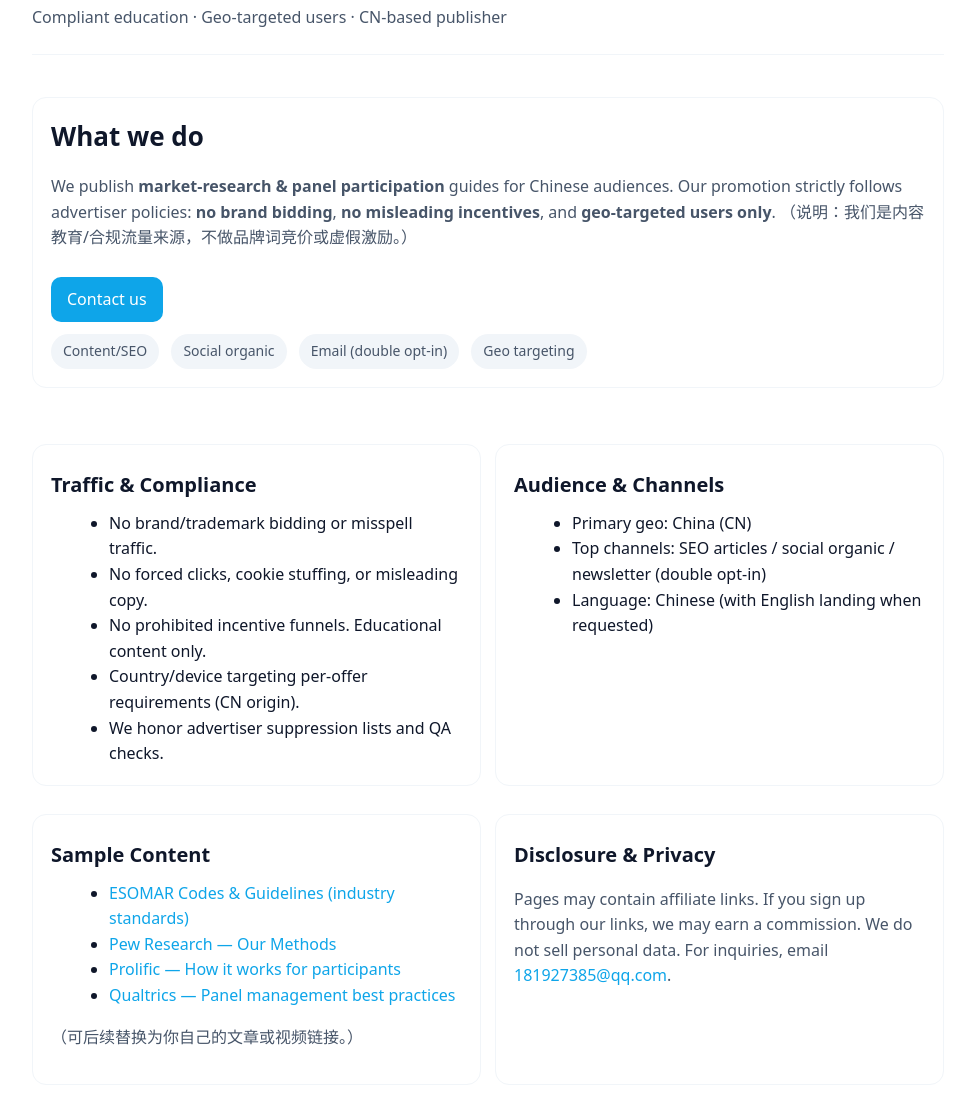
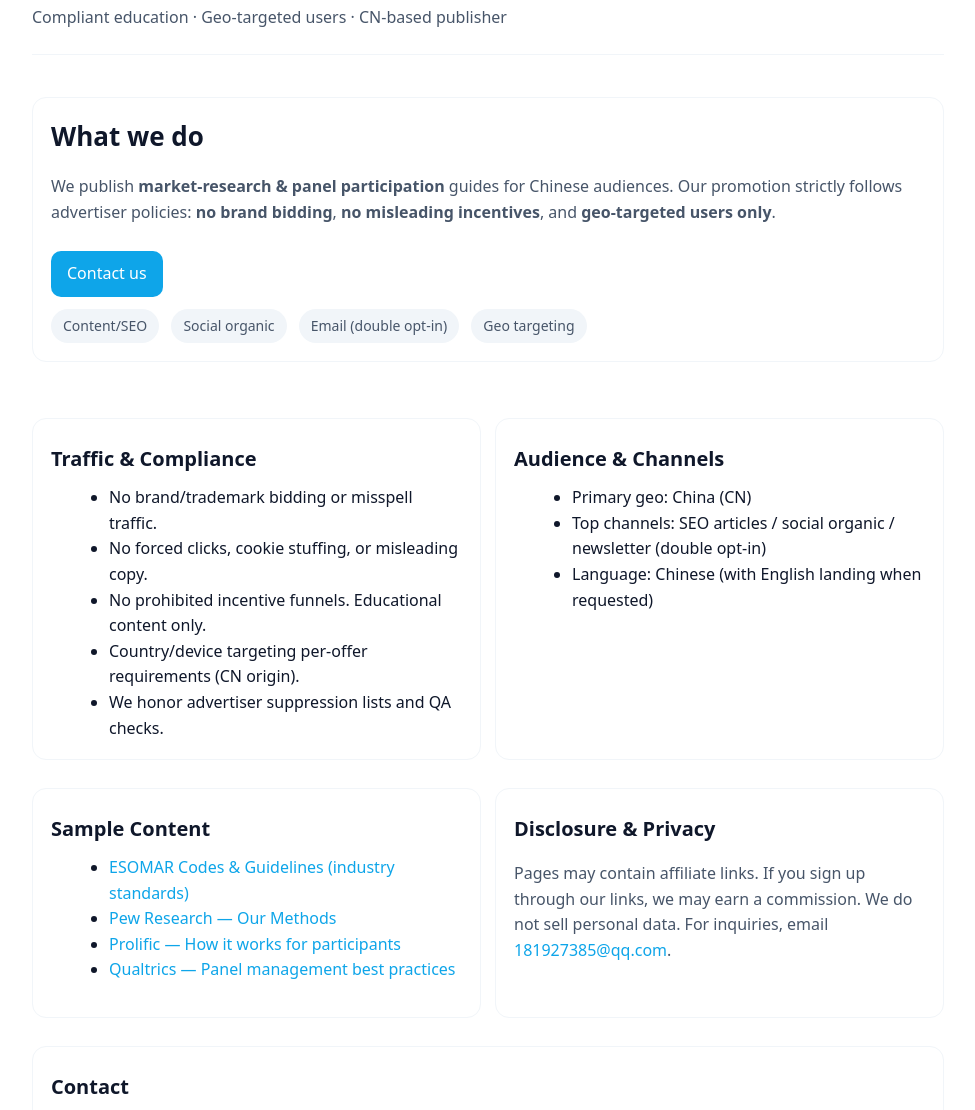
Before and after one commit to tiredrain/tiredrain.github.io, a plain HTML site: page index.html in a window 1280 px wide. Shown: the part 112-1222 px from the top of the page, without its empty margins (152-1127 px from the left). Drawn offline with Linux system fonts and the light colour scheme.

Commit message:
Update index.html

```diff
--- a/index.html
+++ b/index.html
@@ -67,7 +67,7 @@
           We publish <b>market-research & panel participation</b> guides for Chinese audiences.
           Our promotion strictly follows advertiser policies: <b>no brand bidding</b>,
           <b>no misleading incentives</b>, and <b>geo-targeted users only</b>.
-          （说明：我们是内容教育/合规流量来源，不做品牌词竞价或虚假激励。）
+
         </p>
         <a class="cta" href="#contact">Contact us</a>
         <div style="margin-top:12px;">
@@ -110,7 +110,7 @@
           <li><a href="https://www.prolific.com/participants-how-it-works" target="_blank" rel="noopener">Prolific — How it works for participants</a></li>
           <li><a href="https://www.qualtrics.com/articles/strategy-research/how-to-manage-panel/" target="_blank" rel="noopener">Qualtrics — Panel management best practices</a></li>
         </ul>
-        <p class="muted">（可后续替换为你自己的文章或视频链接。）</p>
+        <p class="muted"></p>
       </div>
 
       <div class="card" id="disclosure">
```
